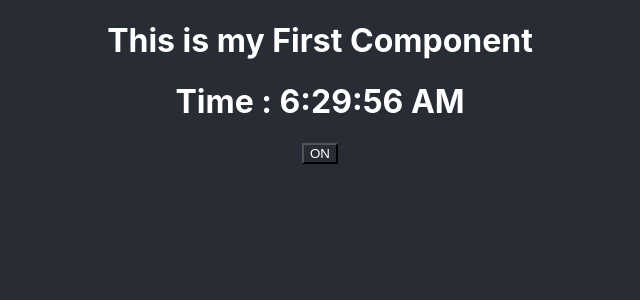
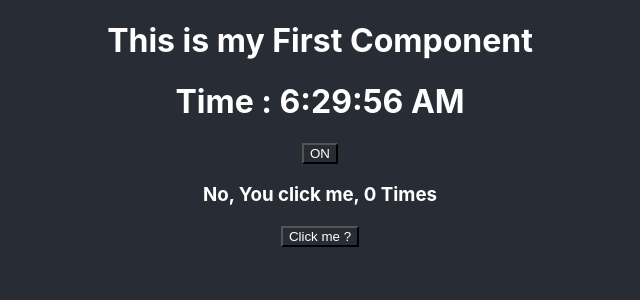
Before and after one commit to Shahariar348/LearningReact, a React (Create React App) app: page / in a window 1280 px wide. Shown: the top 300 px of the page, without its empty margins (320-960 px from the left). Built offline with nearby package versions, Linux system fonts and the light colour scheme.

Commit message:
Create custom Button component

```diff
--- /dev/null
+++ b/src/Component/HandlingEvent2nd.jsx
@@ -0,0 +1,16 @@
+import React from "react";
+
+class HandlingEvent2nd extends React.Component{
+
+    render(){
+        const{CustomButton,buttonPara}=this.props
+        return(
+            <div>
+                <button type="button" onClick={()=>CustomButton(buttonPara)}> Click me ? </button>
+
+            </div>
+        )
+    }
+}
+
+export default HandlingEvent2nd
--- a/src/Component/HandlingEvents.jsx
+++ b/src/Component/HandlingEvents.jsx
@@ -1,10 +1,14 @@
 import React from "react";
+import HandlingEvent2nd from "./HandlingEvent2nd";
+
 class Toggle extends React.Component{
   constructor(props){
     super(props)
      this.state={
       istoggle:true,
-      timeZone:""
+      timeZone:"",
+      text:"No, You click me",
+      clickCount:0
      }
 
       //this.handleClick=this.handleClick.bind(this)
@@ -19,9 +23,15 @@ class Toggle extends React.Component{
     ))
   }
 
+  CustomButton=(text)=>{
+     this.setState((state)=>({
+       text,
+       clickCount:state.clickCount+1
+     }))
+  }
 
   render(){
-    const {istoggle,timeZone}=this.state
+    const {istoggle,timeZone,text,clickCount}=this.state
 
     return(
       <div>
@@ -51,10 +61,21 @@ class Toggle extends React.Component{
           </button> */}
 
           {/*Passing  Data 2nd way in the Event Handler*/}
-           <h3>{timeZone}</h3>
+         {
+           (
+             istoggle ? " ":
+             <h3>{timeZone}</h3>
+
+           )
+         }
          <button type="button" onClick={(e)=>this.handleClick("Bangladesh Time Zone")}>
              {istoggle ? "ON" : "OFF"}
           </button>
+
+          <h3>{text}, {clickCount} Times</h3>
+
+          <HandlingEvent2nd CustomButton={this.CustomButton} buttonPara={"Yes, You click me"}/>
+
 
       </div>
     )
```
